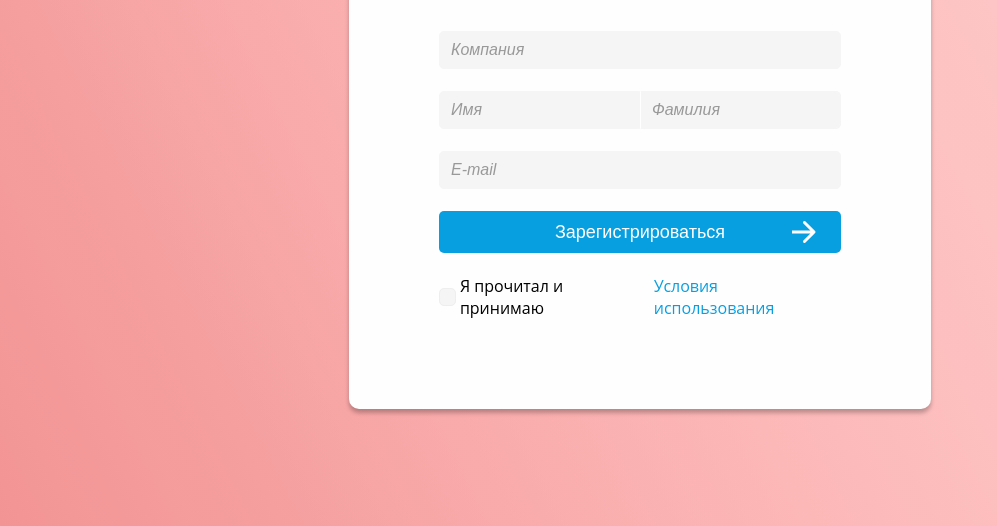
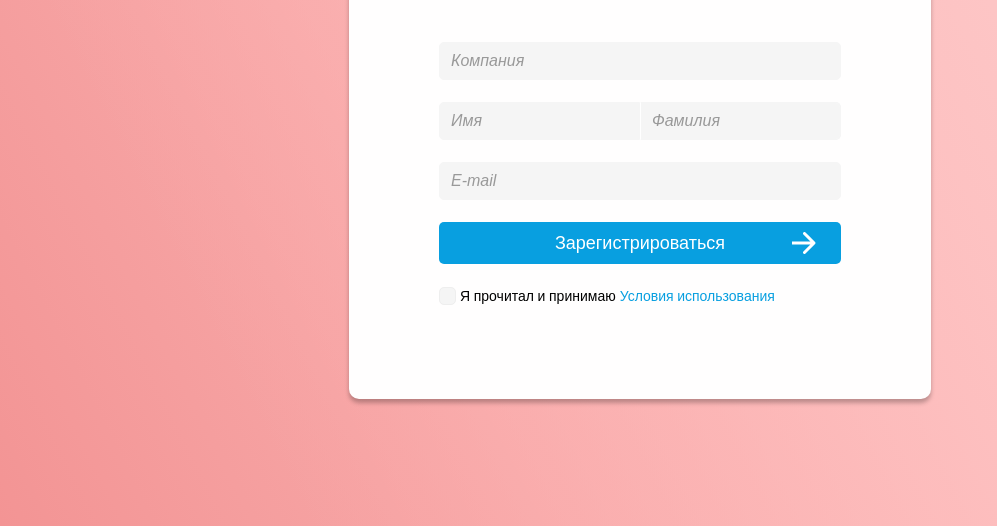
Before and after one commit to Yefremovigor/html-and-css, a plain HTML site: page 2-Form/index.html in a window 1280 px wide. Shown: the part 274-800 px from the top of the page, without its empty margins (0-997 px from the left). Drawn offline with nearby package versions, Linux system fonts and the light colour scheme.

Commit message:
Добавляет подключение шрифта

```diff
--- a/2-Form/index.html
+++ b/2-Form/index.html
@@ -6,6 +6,9 @@
         content="width=device-width, user-scalable=no, initial-scale=1.0, maximum-scale=1.0, minimum-scale=1.0">
   <meta http-equiv="X-UA-Compatible" content="ie=edge" >
   <link rel="stylesheet" href="./style/style.css">
+  <link rel="preconnect" href="https://fonts.googleapis.com">
+  <link rel="preconnect" href="https://fonts.gstatic.com" crossorigin>
+  <link href="https://fonts.googleapis.com/css2?family=Open+Sans:ital,wght@0,400;0,600;0,700;1,400&display=swap" rel="stylesheet">
   <title>Форма регистрации</title>
 </head>
 <body>
--- a/2-Form/style/style.css
+++ b/2-Form/style/style.css
@@ -150,6 +150,7 @@ background-repeat: no-repeat;
 .form__agreement {
     margin-top: 22px;
     margin-bottom: 0;
+    font-size: 14px;
 }
 
 .form__checkbox {
```
